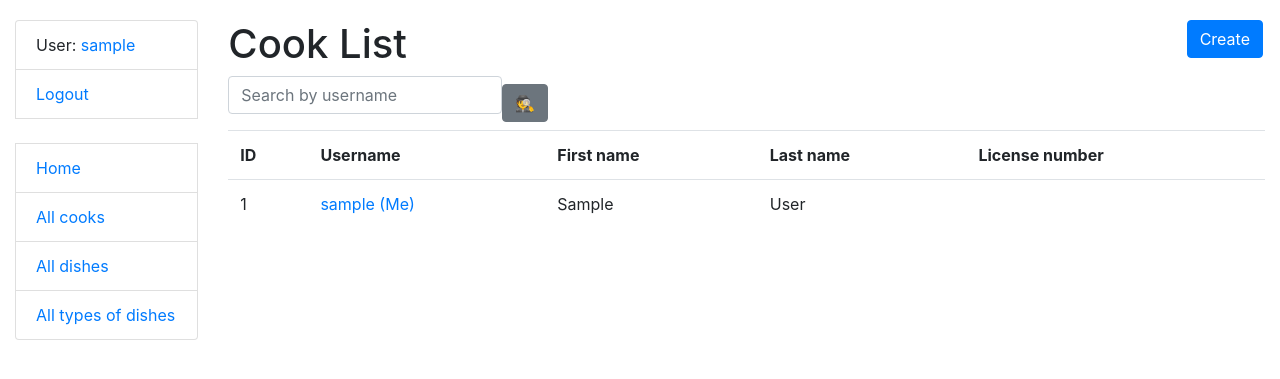
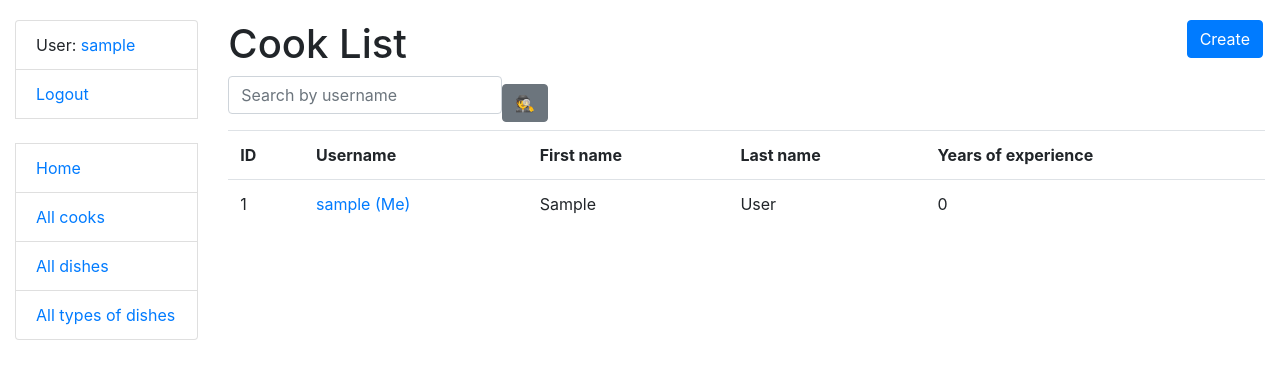
Before and after one commit to Illya-Maznitskiy/restaurant-kitchen-service, a Django app: page /cooks/ in a window 1280 px wide. Shown: the top 379 px of the page. Run offline with Django 5.2, Linux system fonts and the light colour scheme; the visitor is signed in with stand-in values (Sample User, id 1); data comes from the database, SQL or seed files in the repository; some libraries are stand-ins or nearby versions.

Commit message:
fix problems with cook

```diff
--- a/restaurant_kitchen/models.py
+++ b/restaurant_kitchen/models.py
@@ -1,9 +1,17 @@
 from django.contrib.auth.models import AbstractUser
+from django.core.validators import MaxValueValidator
 from django.db import models
+from django.urls import reverse
 
 
 class Cook(AbstractUser):
-    years_of_experience = models.IntegerField(null=True, blank=True)
+    years_of_experience = models.IntegerField(
+        null=True, blank=True, default=0, validators=[MaxValueValidator(99)])
+
+    def get_absolute_url(self):
+        return reverse(
+            "restaurant_kitchen:cook-detail", kwargs={"pk": self.pk}
+        )
 
 
 class DishType(models.Model):
--- a/restaurant_kitchen/urls.py
+++ b/restaurant_kitchen/urls.py
@@ -1,6 +1,5 @@
 from django.urls import path
 from django.contrib import admin
-from django.contrib.auth import views as auth_views
 from restaurant_kitchen.views import (
     index,
     CookListView,
--- a/templates/includes/sidebar.html
+++ b/templates/includes/sidebar.html
@@ -1,7 +1,7 @@
 <ul class="sidebar-nav list-group">
   {% if user.is_authenticated %}
     <li class="list-group-item">User: <a href="{{ user.get_absolute_url }}">{{ user.get_username }}</a></li>
-    <li class="list-group-item"><a href="{% url 'logout' %}?next={{ request.path }}">Logout</a></li>
+    <li class="list-group-item"><a href="{% url 'logout'%}?next={{request.path}}">Logout</a></li>
   {% else %}
     <li class="list-group-item"><a href="{% url 'login'%}?next={{request.path}}">Login</a></li>
   {% endif %}
--- a/templates/restaurant_kitchen/cook_confirm_delete.html
+++ b/templates/restaurant_kitchen/cook_confirm_delete.html
@@ -1,7 +1,7 @@
 {% extends "base.html" %}
 
 {% block content %}
-  <h1>Delete cook?</h1>
+  <h1>Delete Cook?</h1>
   <form action="" method="post">
     {% csrf_token %}
 
--- a/templates/restaurant_kitchen/cook_detail.html
+++ b/templates/restaurant_kitchen/cook_detail.html
@@ -14,7 +14,7 @@
 
   <p><strong>First name:</strong> {{ cook.first_name }}</p>
   <p><strong>Last name:</strong> {{ cook.last_name }}</p>
-  <p><strong>License number:</strong> {{ cook.years_of_experience }}</p>
+  <p><strong>Years of experience:</strong> {{ cook.years_of_experience }}</p>
   <p><strong>Is staff:</strong> {{ cook.is_staff }}</p>
 
   <div class="ml-3">
--- a/templates/restaurant_kitchen/cook_list.html
+++ b/templates/restaurant_kitchen/cook_list.html
@@ -21,7 +21,7 @@
         <th>Username</th>
         <th>First name</th>
         <th>Last name</th>
-        <th>License number</th>
+        <th>Years of experience</th>
       </tr>
     {% for cook in cook_list %}
       <tr>
@@ -29,7 +29,7 @@
         <td><a href="{{ cook.get_absolute_url }}">{{ cook.username }} {% if user == cook %} (Me){% endif %}</a></td>
         <td>{{ cook.first_name }}</td>
         <td>{{ cook.last_name }}</td>
-        <td>{{ cook.license_number }}</td>
+        <td>{{ cook.years_of_experience }}</td>
       </tr>
     {% endfor %}
 
```
